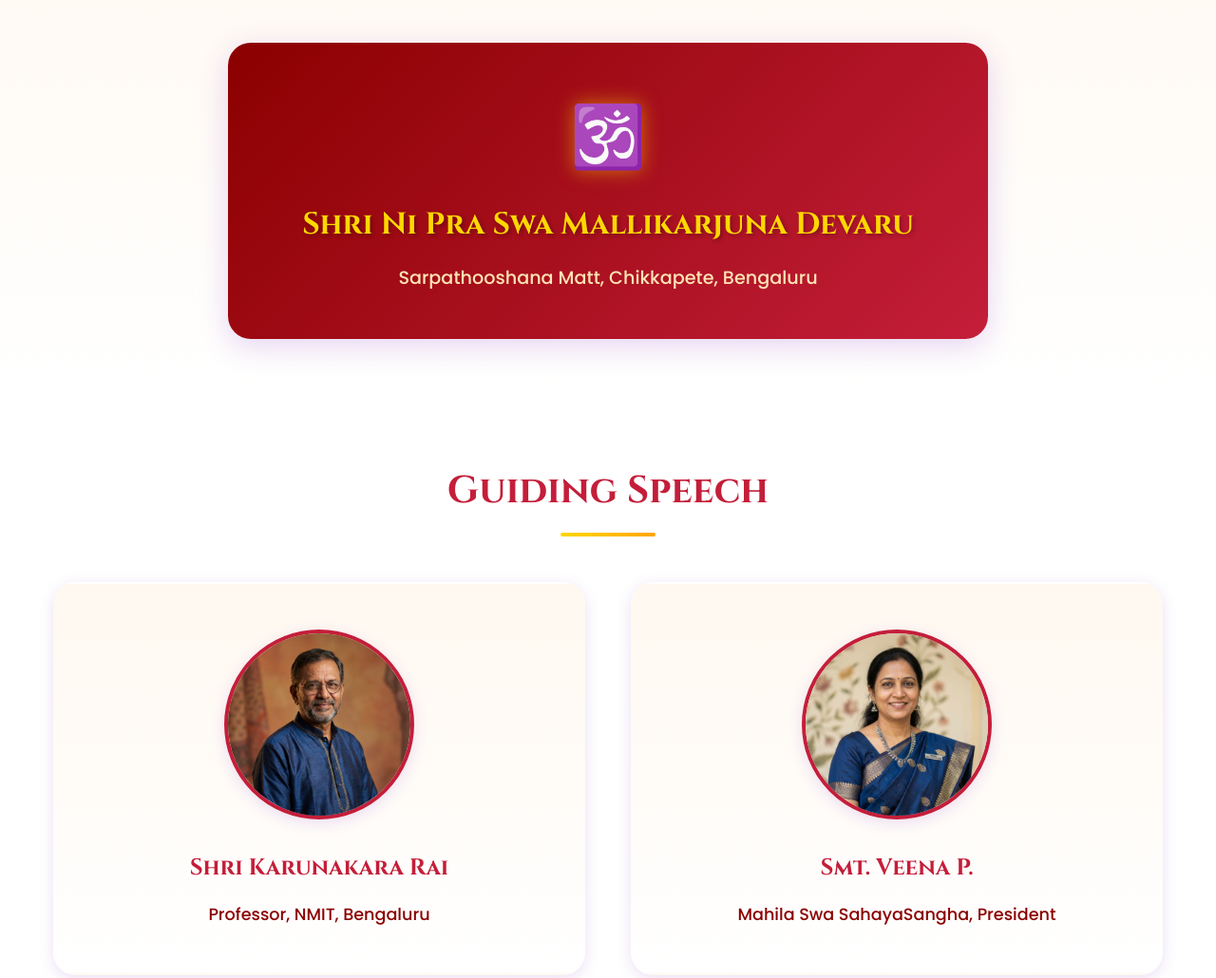
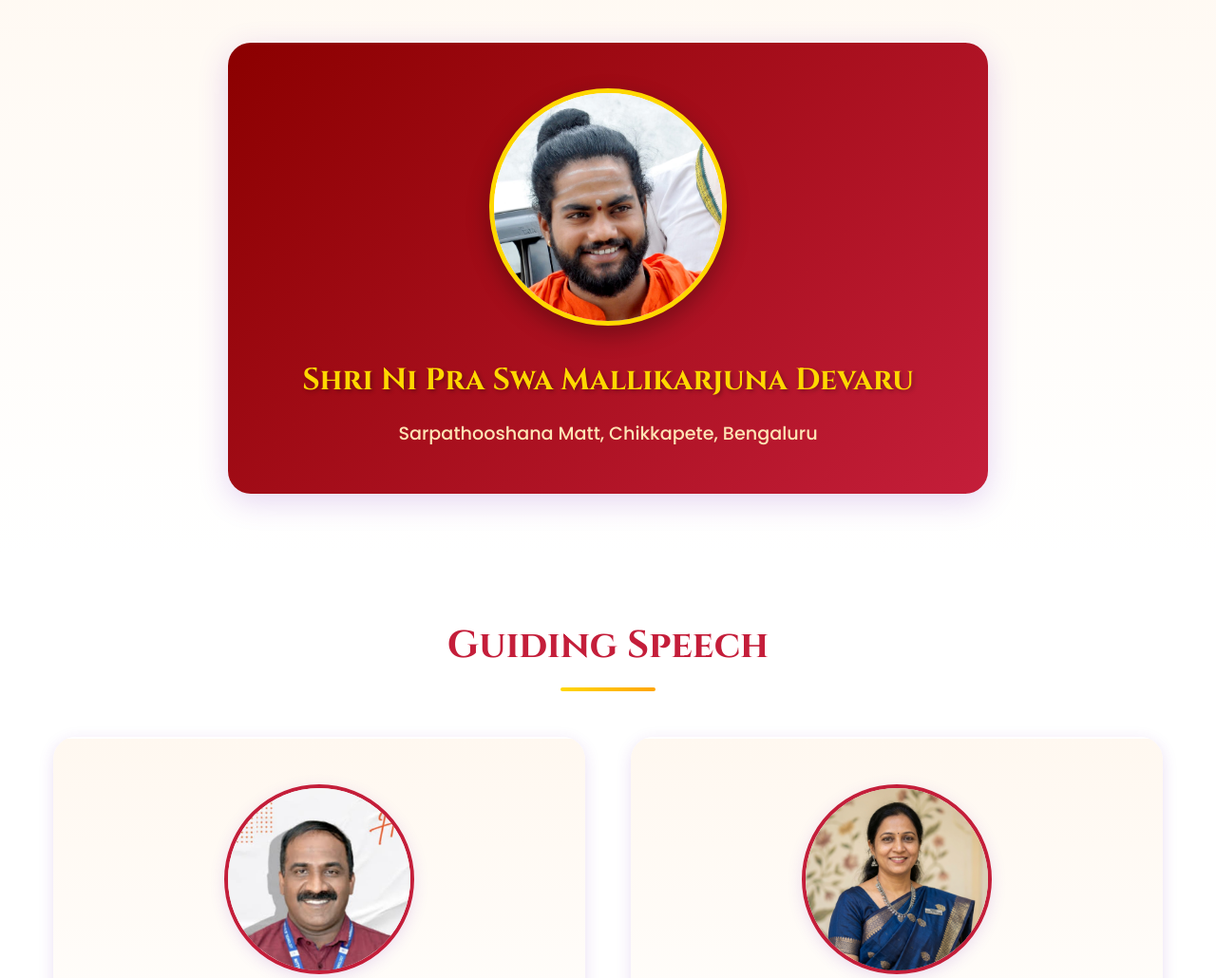
Before and after one commit to rajathslr/HinduSamajaUtsava_2, a plain HTML site: page index.html in a window 1280 px wide. Shown: the part 2072-3102 px from the top of the page at 95% size. Drawn offline with Linux system fonts and the light colour scheme; a script that the page names is missing.

Commit message:
Update Swamiji and Guest Speaker images with correct styles

```diff
--- a/index.html
+++ b/index.html
@@ -115,7 +115,9 @@
         <div class="container">
             <h2 class="section-title" data-i18n="divinePresenceTitle">Divine Presence</h2>
             <div class="divine-card">
-                <div class="divine-icon">🕉️</div>
+                <div class="divine-image-container">
+                    <img src="Mallikarjuna devaru.jpg" alt="Shri Ni Pra Swa Mallikarjuna Devaru" class="divine-img">
+                </div>
                 <h3 data-i18n="swamijiName">Shri Ni Pra Swa Mallikarjuna Devaru</h3>
                 <p class="divine-location" data-i18n="swamijiLocation">Sarpathooshana Matt, Chikkapete, Bengaluru</p>
             </div>
@@ -130,7 +132,7 @@
             <div class="speakers-grid">
                 <div class="speaker-card">
                     <div class="speaker-image-container">
-                        <img src="speaker-karunakara-rai.jpg" alt="Shri Karunakara Rai" class="speaker-img">
+                        <img src="Karunakara Rai.jpg" alt="Shri Karunakara Rai" class="speaker-img">
                     </div>
                     <h3 class="speaker-name" data-i18n="speaker1Name">Shri Karunakara Rai</h3>
                     <p class="speaker-title" data-i18n="speaker1Title">Professor, NMIT, Bengaluru</p>
--- a/styles.css
+++ b/styles.css
@@ -548,6 +548,33 @@ section {
     font-size: 4rem;
     margin-bottom: var(--spacing-sm);
     filter: drop-shadow(0 0 10px rgba(255, 215, 0, 0.5));
+    display: none;
+    /* Hide icon if still present in structure */
+}
+
+.divine-image-container {
+    width: 250px;
+    height: 250px;
+    margin: 0 auto var(--spacing-md);
+    border-radius: 50%;
+    overflow: hidden;
+    border: 5px solid var(--accent-gold);
+    box-shadow: 0 10px 25px rgba(0, 0, 0, 0.3);
+    position: relative;
+    background: white;
+}
+
+.divine-img {
+    width: 100%;
+    height: 100%;
+    object-fit: cover;
+    object-position: top center;
+    /* Focus on face usually */
+    transition: transform var(--transition-slow);
+}
+
+.divine-card:hover .divine-img {
+    transform: scale(1.1);
 }
 
 .divine-card h3 {
@@ -888,6 +915,11 @@ section {
     .calendar-icon {
         font-size: 1.2rem;
     }
+
+    .divine-image-container {
+        width: 200px;
+        height: 200px;
+    }
 }
 
 @media (min-width: 769px) and (max-width: 1024px) {
```
Also changed, not shown: Karunakara Rai.jpg (added), Mallikarjuna devaru.jpg (added).
